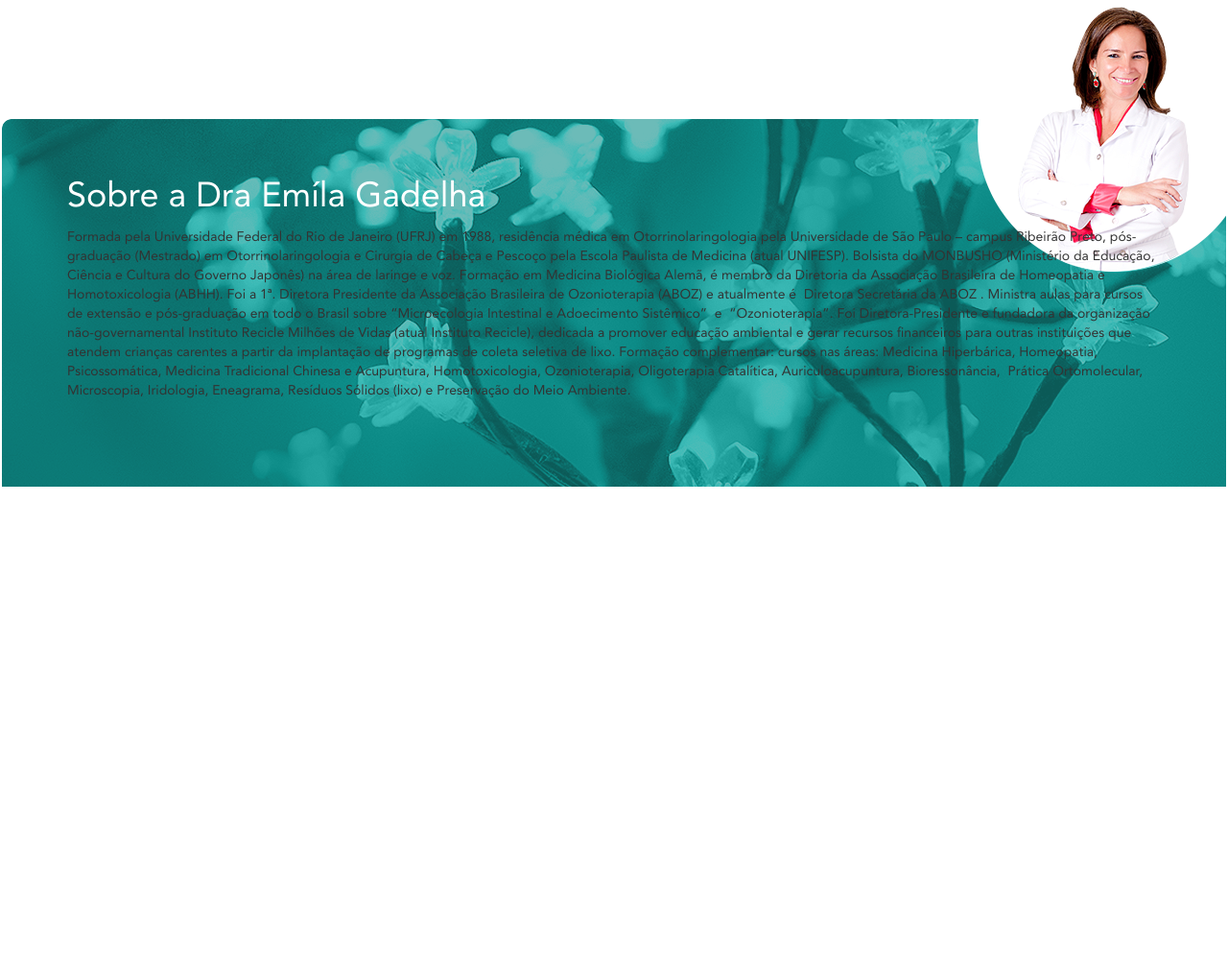
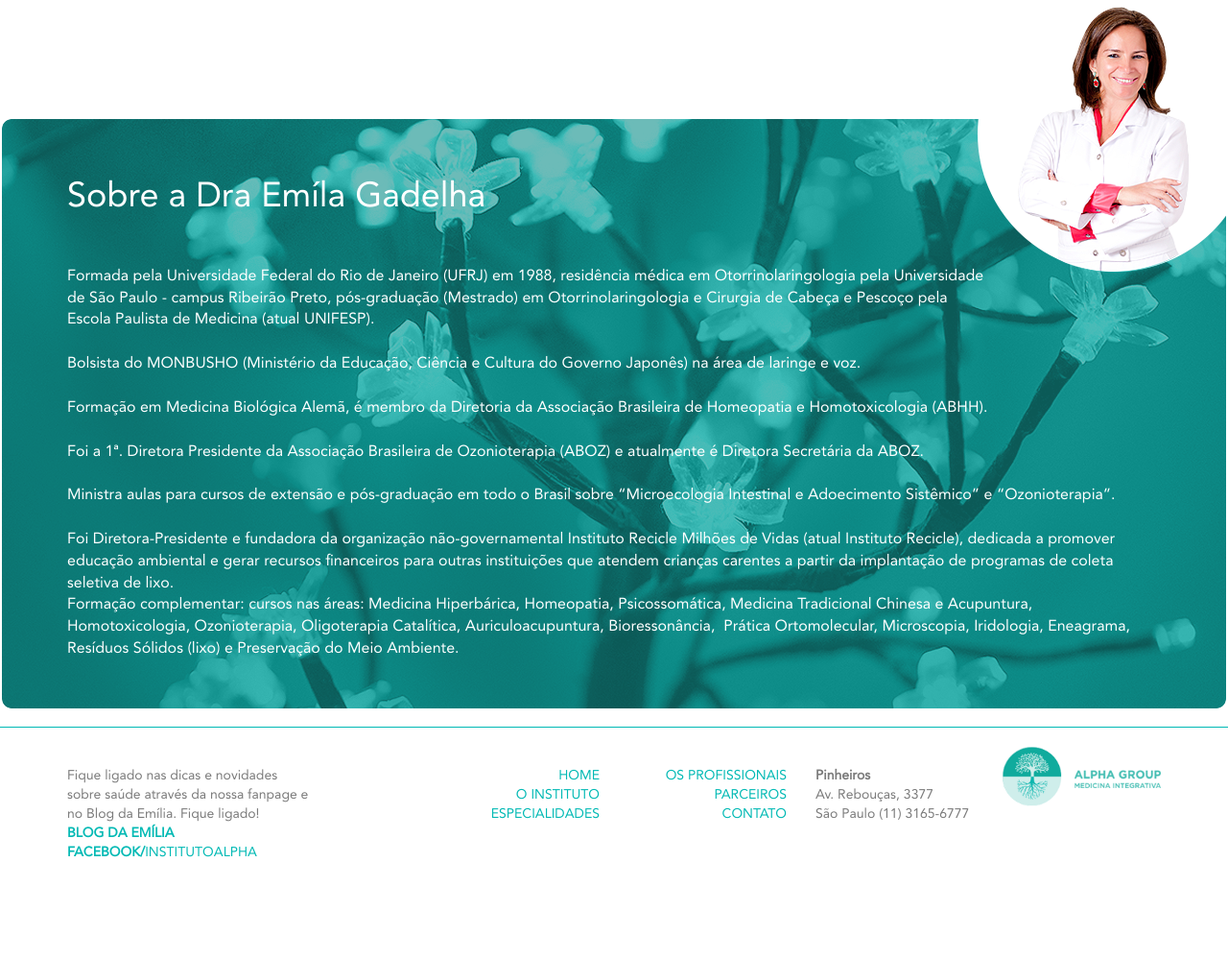
Before and after one commit to pamgaiguer/alphainstitute, a PHP site: page /alphagroup.php in a window 1280 px wide. Shown: the part 1090-2088 px from the top of the page at 96% size. Before the commit the page ends 1597 px from the top, so only its background shows below. Run offline with PHP 8.4, Linux system fonts and the light colour scheme.

Commit message:
alpha group

```diff
--- a/alphagroup.php
+++ b/alphagroup.php
@@ -51,31 +51,33 @@
 
     <div class="alphagroup-bg">
       <div class="container">
-        <h1>Sobre a Dra Emíla Gadelha</h1>
-<p>
-Formada pela Universidade Federal do Rio de Janeiro (UFRJ) em 1988, residência médica em Otorrinolaringologia pela Universidade de São Paulo – campus Ribeirão Preto, pós-graduação (Mestrado) em Otorrinolaringologia e Cirurgia de Cabeça e Pescoço pela Escola Paulista de Medicina (atual UNIFESP).
-Bolsista do MONBUSHO (Ministério da Educação, Ciência e Cultura do Governo Japonês) na área de laringe e voz.
-Formação em Medicina Biológica Alemã, é membro da Diretoria da Associação Brasileira de Homeopatia e Homotoxicologia (ABHH).
-Foi a 1ª. Diretora Presidente da Associação Brasileira de Ozonioterapia (ABOZ) e atualmente é  Diretora
-Secretária da ABOZ .
-Ministra aulas para cursos de extensão e pós-graduação em todo o Brasil sobre “Microecologia
-Intestinal e Adoecimento Sistêmico”  e  “Ozonioterapia”.
-Foi Diretora-Presidente e fundadora da organização não-governamental Instituto Recicle Milhões
-de Vidas (atual Instituto Recicle), dedicada a promover educação ambiental e gerar recursos financeiros
-para outras instituições que atendem crianças carentes a partir da implantação de programas de coleta
+        <h1 class="white-text">Sobre a Dra Emíla Gadelha</h1>
+        <br><Br>
+        <p class="white-text">
+            Formada pela Universidade Federal do Rio de Janeiro (UFRJ) em 1988, residência médica em Otorrinolaringologia pela Universidade <br>
+            de São Paulo - campus Ribeirão Preto, pós-graduação (Mestrado) em Otorrinolaringologia e Cirurgia de Cabeça e Pescoço pela <br>
+            Escola Paulista de Medicina (atual UNIFESP).<br>
+            <Br>
+            Bolsista do MONBUSHO (Ministério da Educação, Ciência e Cultura do Governo Japonês) na área de laringe e voz.<br>
+            <br>
+            Formação em Medicina Biológica Alemã, é membro da Diretoria da Associação Brasileira de Homeopatia e Homotoxicologia (ABHH).<br>
+            <br>
+            Foi a 1ª. Diretora Presidente da Associação Brasileira de Ozonioterapia (ABOZ) e atualmente é Diretora Secretária da ABOZ. <br>
+            <br>
+            Ministra aulas para cursos de extensão e pós-graduação em todo o Brasil sobre “Microecologia Intestinal e Adoecimento Sistêmico” e “Ozonioterapia”.<br>
+            <br>
+            Foi Diretora-Presidente e fundadora da organização não-governamental Instituto Recicle Milhões de Vidas (atual Instituto Recicle), dedicada a promover<br>
+            educação ambiental e gerar recursos financeiros para outras instituições que atendem crianças carentes a partir da implantação de programas de coleta <br>
             seletiva de lixo.
-Formação complementar: cursos nas áreas: Medicina Hiperbárica, Homeopatia, Psicossomática, Medicina
-Tradicional Chinesa e Acupuntura, Homotoxicologia, Ozonioterapia, Oligoterapia Catalítica,
-Auriculoacupuntura, Bioressonância,  Prática Ortomolecular, Microscopia, Iridologia, Eneagrama,
-Resíduos Sólidos (lixo) e Preservação do Meio Ambiente.
-
+            <br>
+            Formação complementar: cursos nas áreas: Medicina Hiperbárica, Homeopatia, Psicossomática, Medicina Tradicional Chinesa e Acupuntura, <br>
+            Homotoxicologia, Ozonioterapia, Oligoterapia Catalítica, Auriculoacupuntura, Bioressonância,  Prática Ortomolecular, Microscopia, Iridologia, Eneagrama, <br>
+            Resíduos Sólidos (lixo) e Preservação do Meio Ambiente.<br>
           </p>
         </div>
-
       </div>
-
 
     </div> <!-- div important para funcionamento do plugin -->
     <?php
-    //include "_footer.php";
+    include "_footer.php";
     ?>
--- a/css/main.css
+++ b/css/main.css
@@ -13,6 +13,9 @@ body{
 }
 .grey-text{
   color: #9d9d9d;
+}
+.white-text{
+  color: white;
 }
 .header-green{
   padding-top: 105px;
@@ -183,6 +186,7 @@ body{
 .div-contato{
   padding: 20px 0;
   background-color: white;
+  border-top: 1px solid #00b9b4;
 }
 .div-instituto h2{
   font-family: 'Avenir-Heavy';
@@ -256,10 +260,11 @@ body{
   border-radius: 10px;
   color: #7b7b7b;
 }
-.parnter p{
+.partner p{
   padding: 5px;
 }
 footer{
+
   height: 200px;
 }
 footer ul li{
@@ -288,9 +293,11 @@ footer ul li a{
   background-image: url('../images/alphagroup_background.png');
   background-repeat: no-repeat;
   background-position: top center;
-  min-height: 500px;
+  min-height: 750px;
 }
 .alphagroup-bg h1{
-  color: white ;
   padding-top: 160px;
 }
+.alphagroup-bg p{
+  font-size: 16px;
+}
```
Lines whose indentation alone changed are shown as unchanged.
